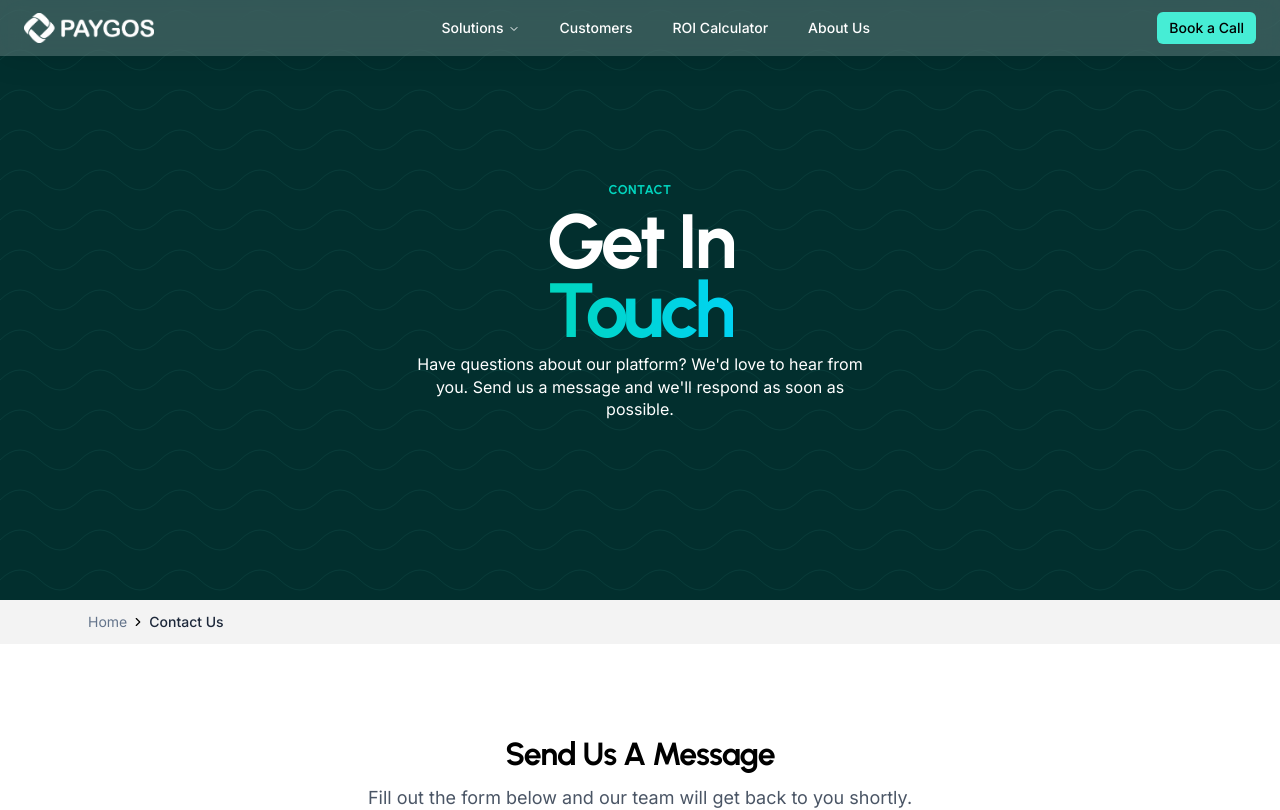
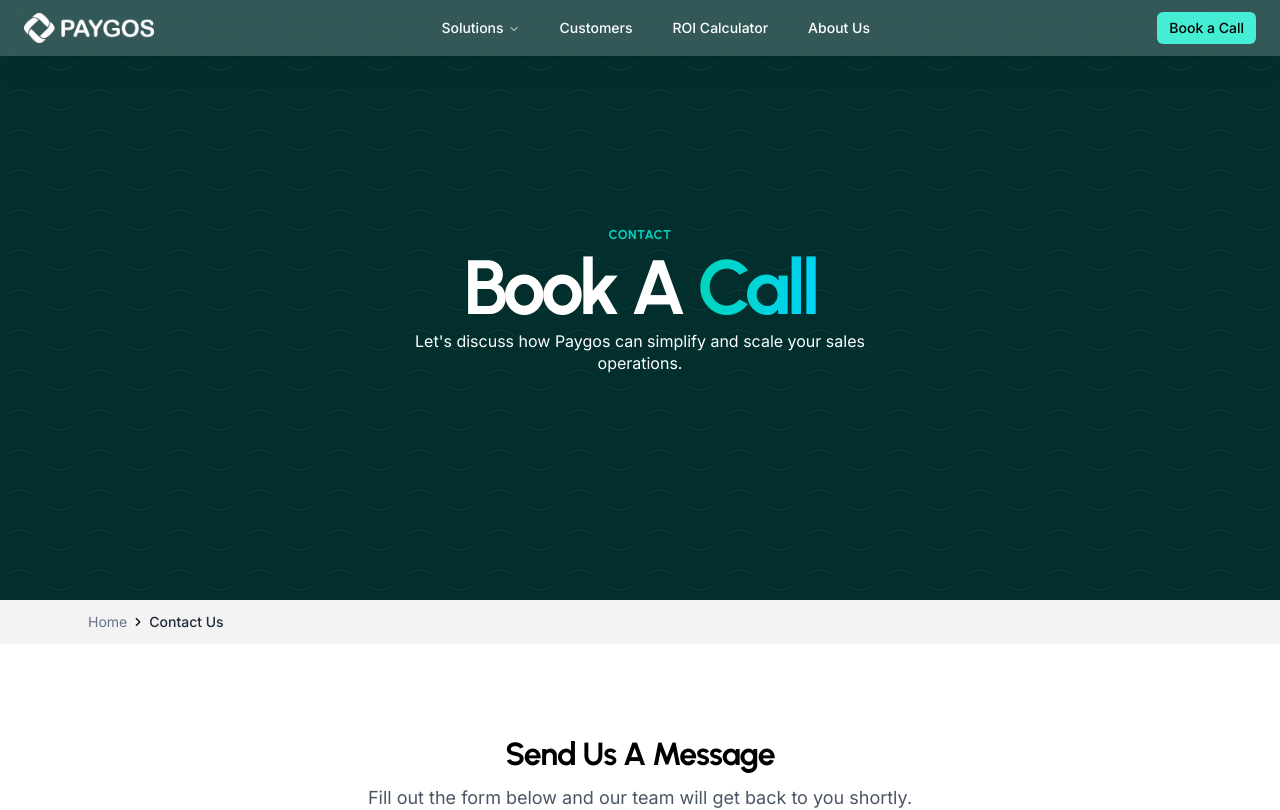
Before and after one commit to carelmaeda/paygos-v2, a Next.js app: page /contact in a window 1280 px wide. Shown: the top 810 px of the page. Built offline with nearby package versions, Linux system fonts and the light colour scheme.

Commit message:
fix: contact text

```diff
--- a/src/app/contact/page.tsx
+++ b/src/app/contact/page.tsx
@@ -20,15 +20,14 @@
         <div className="text-hero">
           <small className="text-teal-400">Contact</small>
           <h1>
-            Get in
-            <br />
+            Book a {""}
             <span className="bg-gradient-to-r from-teal-400 to-cyan-400 bg-clip-text text-transparent">
-              Touch
+              Call
             </span>
           </h1>
           <p>
-            Have questions about our platform? We&apos;d love to hear from you.
-            Send us a message and we&apos;ll respond as soon as possible.
+            Let&apos;s discuss how Paygos can simplify and scale your sales
+            operations.
           </p>
         </div>
       </section>
--- a/src/components/sections/contact/ContactForm.tsx
+++ b/src/components/sections/contact/ContactForm.tsx
@@ -42,7 +42,9 @@
         if (err.text) {
           setErrorMessage(String(err.text))
         } else if (err.status) {
-          setErrorMessage(`Status ${err.status}: ${err.text || "Request failed"}`)
+          setErrorMessage(
+            `Status ${err.status}: ${err.text || "Request failed"}`
+          )
         } else {
           setErrorMessage(JSON.stringify(error))
         }
```
